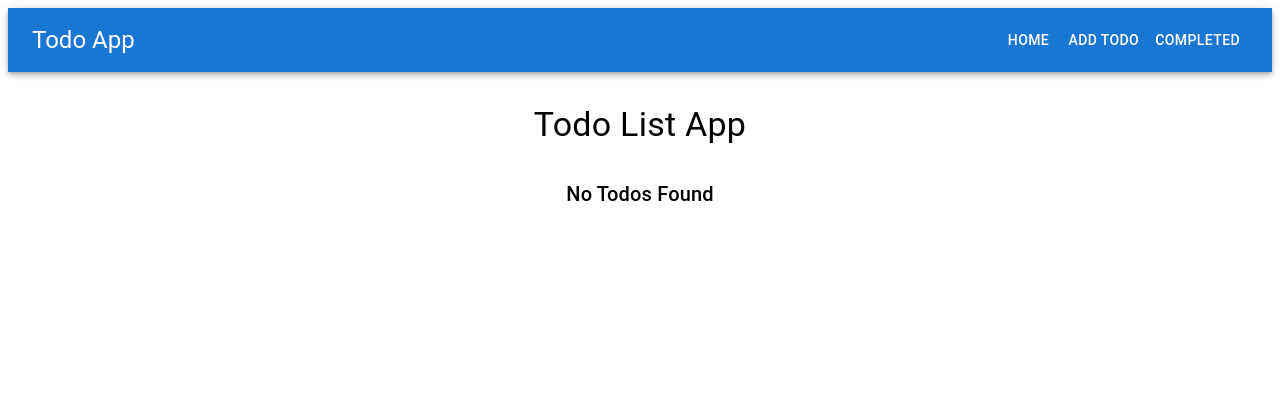
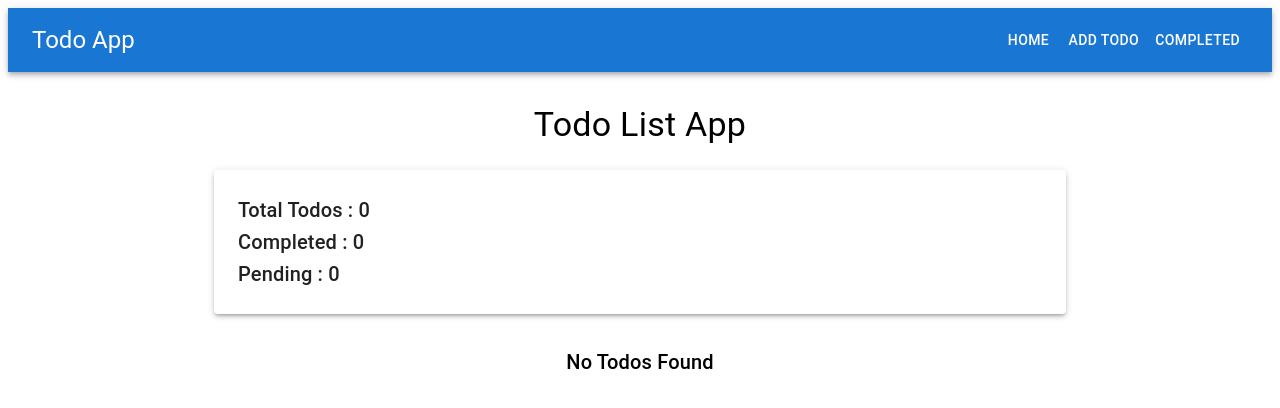
Before and after one commit to nesasheeba38/todo-list, a React (Vite) app: page / in a window 1280 px wide. Shown: the top 408 px of the page. Built offline with nearby package versions, Linux system fonts and the light colour scheme.

Commit message:
Added useMemo and useCallback Hook

```diff
--- /dev/null
+++ b/src/components/TodoStats/TodoStats.jsx
@@ -0,0 +1,41 @@
+import { Paper, Typography } from "@mui/material";
+import { useMemo } from "react";
+
+const TodoStats = ({ todos }) => {
+
+  const totalTodos = useMemo(() => {
+    return todos.length;
+  }, [todos]);
+
+  const completedTodos = useMemo(() => {
+    return todos.filter((todo) => todo.completed).length;
+  }, [todos]);
+
+  const pendingTodos = useMemo(() => {
+    return totalTodos - completedTodos;
+  }, [totalTodos, completedTodos]);
+
+  return (
+    <Paper
+      elevation={3}
+      sx={{
+        p: 3,
+        mt: 3,
+      }}
+    >
+      <Typography variant="h6">
+        Total Todos : {totalTodos}
+      </Typography>
+
+      <Typography variant="h6">
+        Completed : {completedTodos}
+      </Typography>
+
+      <Typography variant="h6">
+        Pending : {pendingTodos}
+      </Typography>
+    </Paper>
+  );
+};
+
+export default TodoStats;
--- a/src/components/todoItem/TodoItem.jsx
+++ b/src/components/todoItem/TodoItem.jsx
@@ -1,4 +1,4 @@
-import { useState } from "react";
+import { useState,memo} from "react";
 
 import {
   Card,
@@ -139,4 +139,4 @@ const TodoItem = ({
   );
 };
 
-export default TodoItem;
+export default memo(TodoItem);
--- a/src/context/TodoContext.jsx
+++ b/src/context/TodoContext.jsx
@@ -2,6 +2,7 @@ import {
   createContext,
   useContext,
   useReducer,
+  useCallback
 } from "react";
 
 import todoReducer from "../reducer/todoReducer";
@@ -12,21 +13,21 @@ export const TodoProvider = ({ children }) => {
 
   const [todos, dispatch] = useReducer(todoReducer,[]);
 
-  const addTodo = (title) => {
+  const addTodo = useCallback((title) => {
     dispatch({
       type: "ADD",
       payload: title,
     });
-  };
+  },[]);
 
-  const deleteTodo = (id) => {
+  const deleteTodo =useCallback((id) => {
     dispatch({
       type: "DELETE",
       payload: id,
     });
-  };
+  },[]);
 
-  const editTodo = (id, title) => {
+  const editTodo = useCallback((id, title) => {
     dispatch({
       type: "UPDATE",
       payload: {
@@ -34,14 +35,14 @@ export const TodoProvider = ({ children }) => {
         title,
       },
     });
-  };
+  },[]);
 
-  const toggleComplete = (id) => {
+  const toggleComplete = useCallback((id) => {
     dispatch({
-      type: "COMPLETE",
+      type:"COMPLETE",
       payload: id,
     });
-  };
+  },[]);
 
   return (
     <TodoContext.Provider
--- a/src/pages/Completed.jsx
+++ b/src/pages/Completed.jsx
@@ -1,5 +1,5 @@
 import { Container, Typography } from "@mui/material";
-
+import { useMemo } from "react";
 import TodoList from "../components/todoList/TodoList";
 import { useTodo } from "../context/TodoContext";
 
@@ -12,9 +12,9 @@ const Completed = () => {
     editTodo,
   } = useTodo();
 
-  const completedTodos = todos.filter(
-    (todo) => todo.completed
-  );
+  const completedTodos = useMemo(()=>{
+    return todos.filter((todo) => todo.completed);
+  },[todos])
 
   return (
     <Container maxWidth="md">
--- a/src/pages/Home.jsx
+++ b/src/pages/Home.jsx
@@ -2,6 +2,7 @@ import { Container, Typography } from "@mui/material";
 
 import TodoList from "../components/todoList/TodoList";
 import { useTodo } from "../context/TodoContext";
+import TodoStats from "../components/TodoStats/TodoStats"
 
 const Home = () => {
 
@@ -23,6 +24,8 @@ const Home = () => {
         Todo List App
       </Typography>
 
+      <TodoStats todos={todos} />
+
       <TodoList
         todos={todos}
         deleteTodo={deleteTodo}
```
